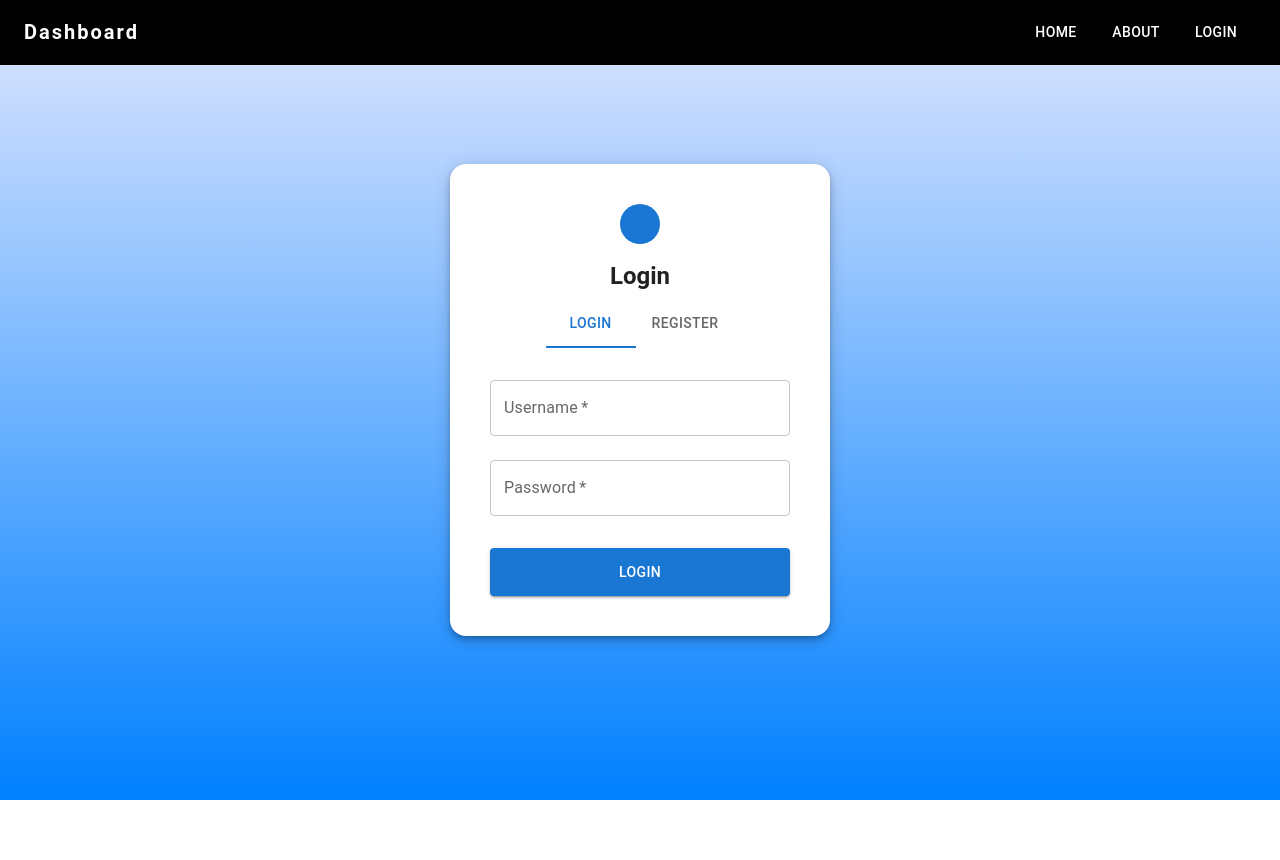
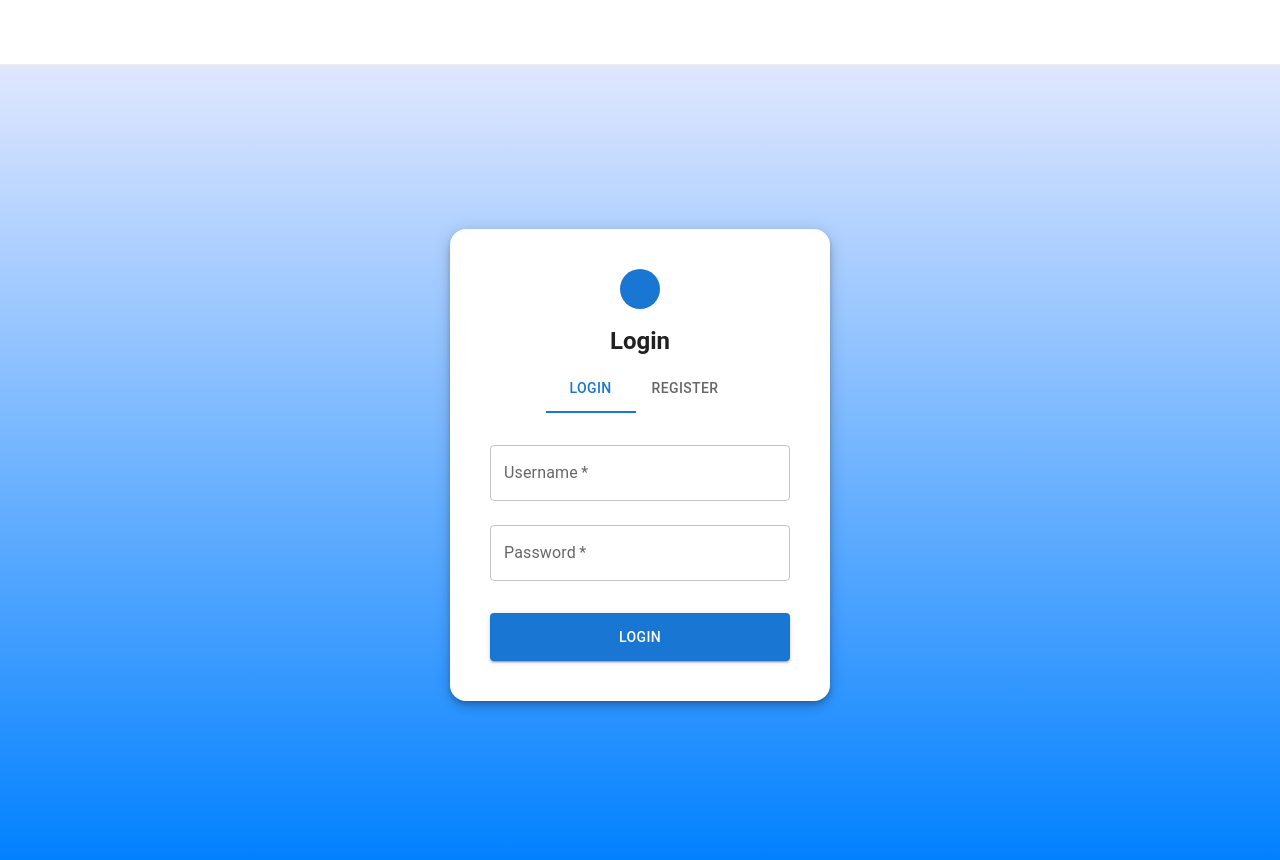
Before and after one commit to JeremiahO89/General-Dashboard, a Next.js app in the folder my-app/: page /login in a window 1280 px wide. Shown: the top 860 px of the page. Before the commit the page ends 800 px from the top, so only its background shows below. Built offline with nearby package versions, Linux system fonts and the light colour scheme; some icons are missing.

Commit message:
reset nav bar

```diff
--- a/my-app/src/app/login/page.tsx
+++ b/my-app/src/app/login/page.tsx
@@ -8,8 +8,8 @@ import LockOpenOutlinedIcon from "@mui/icons-material/LockOpenOutlined";
 import LoginForm from "@/components/login/LoginForm";
 import RegisterForm from "@/components/login/RegisterForm";
 import UserInfoDisplay from "@/components/login/UserInfoDisplay";
-import Navbar from "@/components/Navbar";
 import { useAuth } from "@/contexts/AuthContext";
+
 
 export default function LoginPage() {
   const { user, login, register, logout } = useAuth();
@@ -58,7 +58,6 @@ export default function LoginPage() {
   };
 
   return (
-    <>
     <Box
       display="flex"
       justifyContent="center"
@@ -124,6 +123,5 @@ export default function LoginPage() {
         )}
       </Paper>
     </Box>
-    </>
   );
 }
--- a/my-app/src/components/Navbar.tsx
+++ b/my-app/src/components/Navbar.tsx
@@ -6,21 +6,17 @@ import Typography from "@mui/material/Typography";
 import Button from "@mui/material/Button";
 import Box from "@mui/material/Box";
 import Link from "next/link";
-import { useAuth } from "@/contexts/AuthContext";
+import { useAuth } from "@/contexts/AuthContext"; // Adjust the import if needed
 
-type NavbarProps = {
-  background?: string;
-};
-
-export default function Navbar({ background }: NavbarProps) {
+export default function Navbar() {
   const { user } = useAuth();
 
   return (
     <AppBar
-      position="fixed"
+      position="sticky"
       elevation={0}
       sx={{
-        background: background || "rgb(0, 0, 0)",
+        background: "rgba(255, 255, 255, 0)",
         backdropFilter: "blur(16px)",
         borderBottom: "1px solid rgba(0,0,0,0.07)",
       }}
```
Lines whose indentation alone changed are shown as unchanged.
